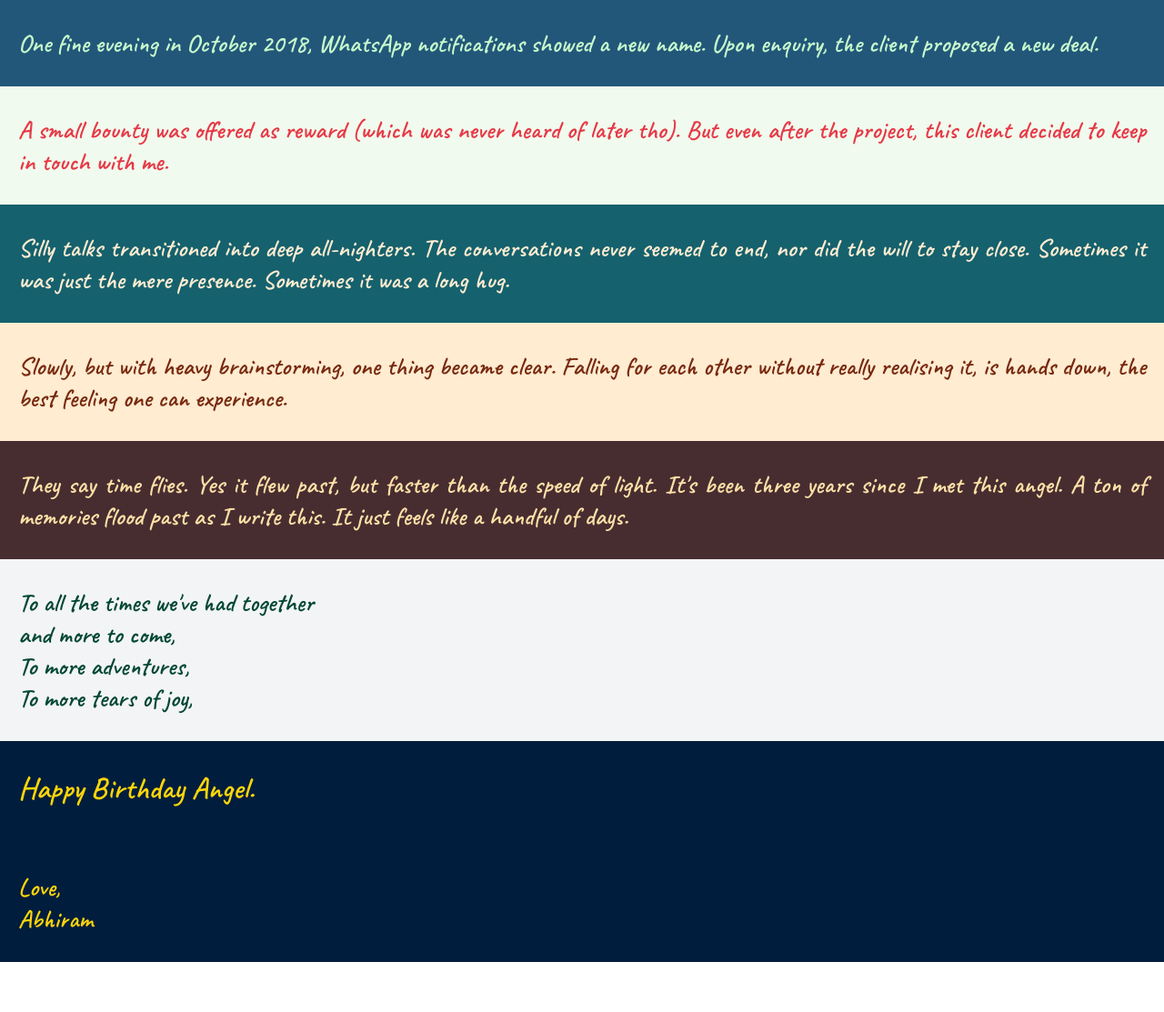
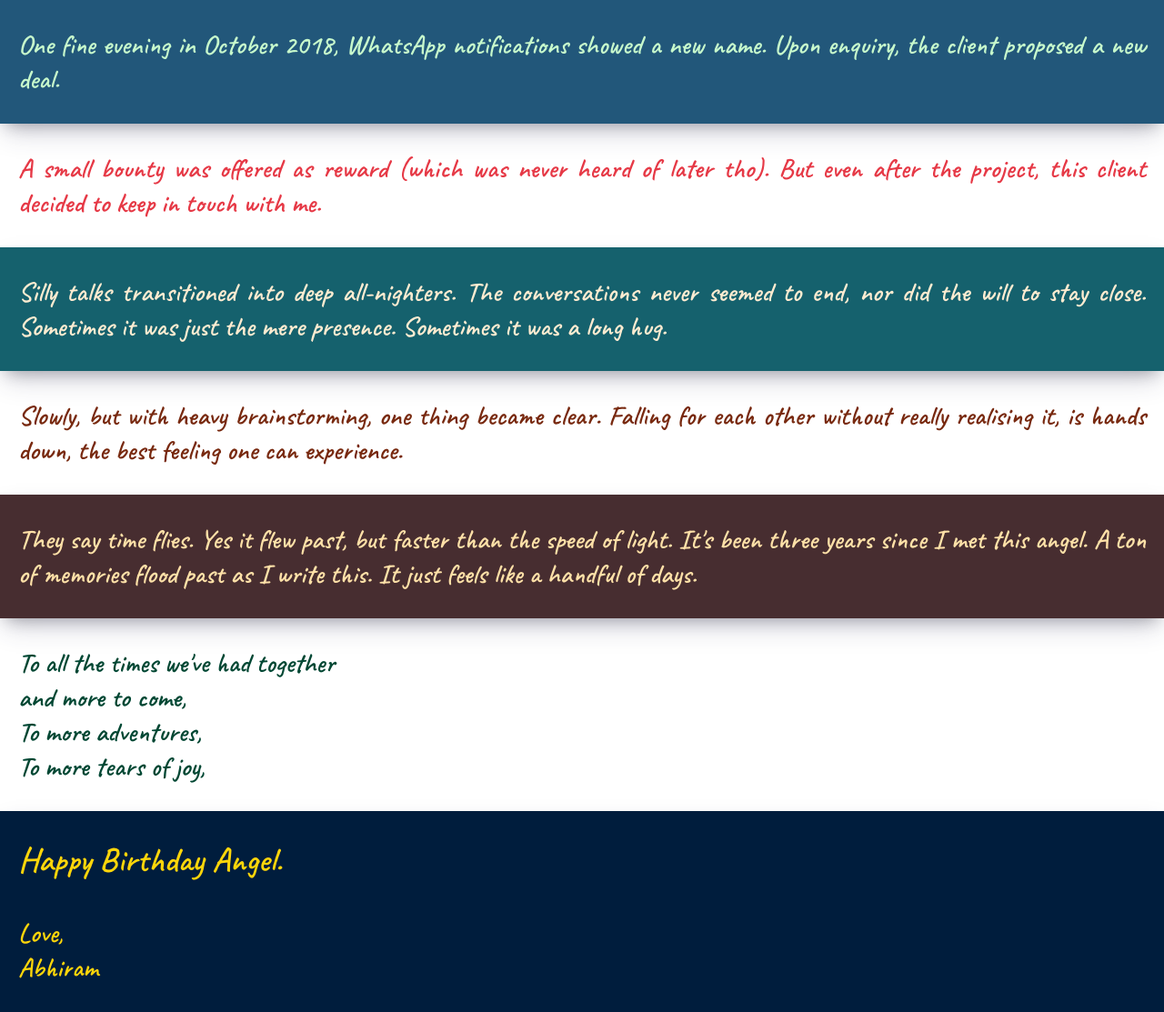
Before and after one commit to abhiram-ss/hbdchx.github.io, a plain HTML site: page index.html in a window 1280 px wide. Shown: the whole page at 91% size. Before the commit the page ends 1058 px from the top, so only its background shows below. Drawn offline with Linux system fonts and the light colour scheme.

Commit message:
Add files via upload

```diff
--- a/style.css
+++ b/style.css
@@ -24,17 +24,17 @@ a{
   color: #C7F9CC;
   background-color: #22577A;
   font-family: 'Caveat', Consolas;
-  font-size: 28px;
+  font-size: 30px;
   margin-left: 0px;
   margin-right: 0px;
   margin-top: 0px;
+  box-shadow: rgba(50, 50, 93, 0.25) 0px 13px 27px -5px, rgba(0, 0, 0, 0.3) 0px 8px 16px -8px;
 }
 
 .container2{
   color: #E63946;
-  background-color: #F1FAEE;
   font-family: 'Caveat', Consolas;
-  font-size: 28px;
+  font-size: 30px;
   margin-left: 0px;
   margin-right: 0px;
   margin-top: 0px;
@@ -44,17 +44,17 @@ a{
   color: #FFECD1;
   background-color: #15616D;
   font-family: 'Caveat', Consolas;
-  font-size: 28px;
+  font-size: 30px;
   margin-left: 0px;
   margin-right: 0px;
   margin-top: 0px;
+  box-shadow: rgba(50, 50, 93, 0.25) 0px 13px 27px -5px, rgba(0, 0, 0, 0.3) 0px 8px 16px -8px;
 }
 
 .container4{
   color: #78290F;
-  background-color: #FFECD1;
   font-family: 'Caveat', Consolas;
-  font-size: 28px;
+  font-size: 30px;
   margin-left: 0px;
   margin-right: 0px;
   margin-top: 0px;
@@ -63,16 +63,16 @@ a{
   color: #FFE1A8;
   background-color: #472D30;
   font-family: 'Caveat', Consolas;
-  font-size: 28px;
+  font-size: 30px;
   margin-left: 0px;
   margin-right: 0px;
   margin-top: 0px;
+  box-shadow: rgba(50, 50, 93, 0.25) 0px 13px 27px -5px, rgba(0, 0, 0, 0.3) 0px 8px 16px -8px;
 }
 .container6{
   color: #004733;
-  background-color: #F3F4F6;
   font-family: 'Caveat', Consolas;
-  font-size: 28px;
+  font-size: 30px;
   margin-left: 0px;
   margin-right: 0px;
   margin-top: 0px;
@@ -81,10 +81,11 @@ a{
   color: #FFD60A;
   background-color: #001D3D;
   font-family: 'Caveat', Consolas;
-  font-size: 28px;
+  font-size: 30px;
   margin-left: 0px;
   margin-right: 0px;
   margin-top: 0px;
+  box-shadow: rgba(50, 50, 93, 0.25) 0px 13px 27px -5px, rgba(0, 0, 0, 0.3) 0px 8px 16px -8px;
 }
 
 .footer {
@@ -124,5 +125,5 @@ a{
 }
 
 .hbd{
-  font-size: 34px;
+  font-size: 38px;
 }
```
Also changed, not shown: index.html (+1 -1 lines).
